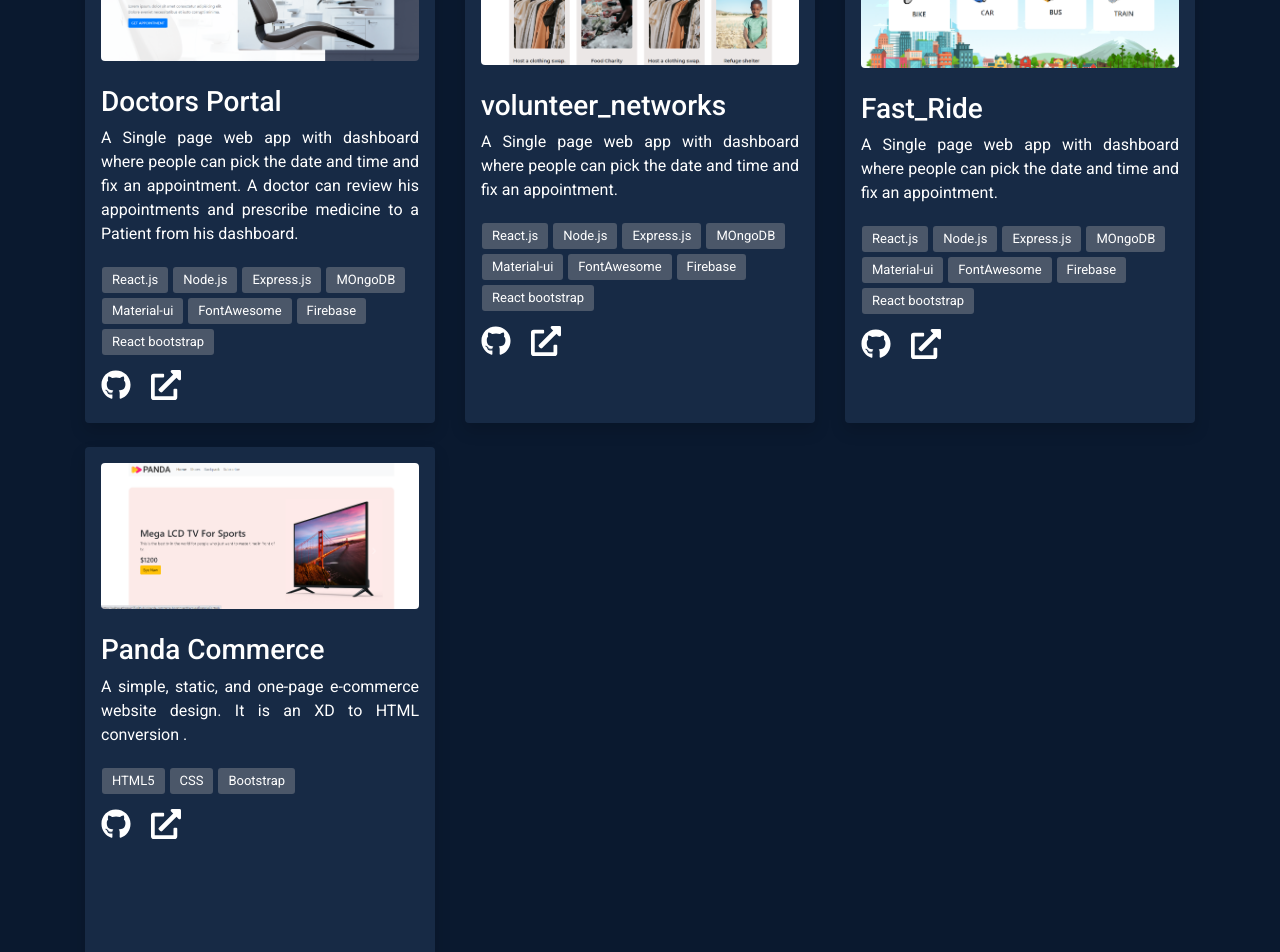
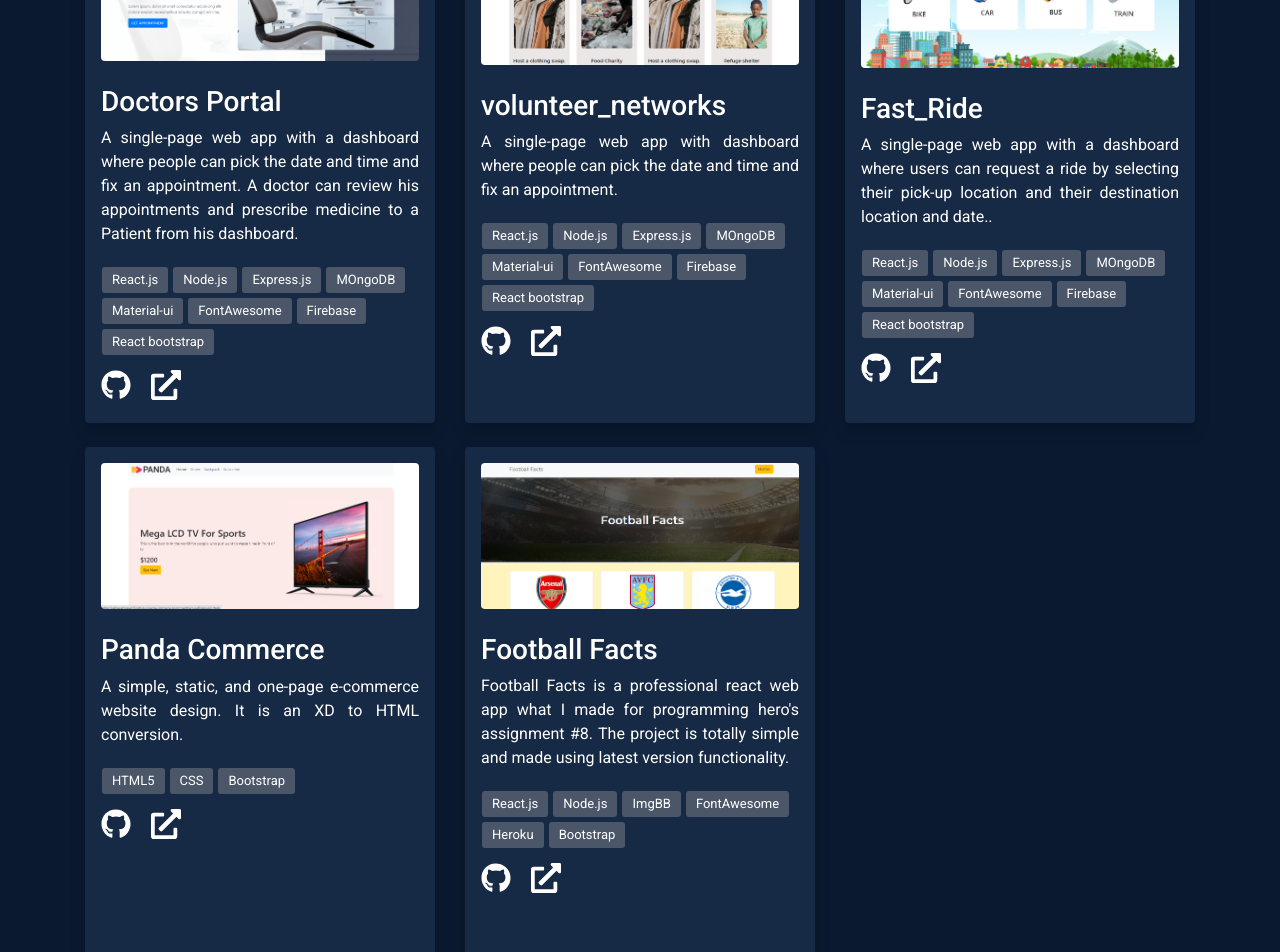
Before and after one commit to sakhawat9/my-protfolio, a React (Create React App) app: page /project in a window 1280 px wide. Shown: the part 800-1752 px from the top of the page. Built offline with nearby package versions, Linux system fonts and the light colour scheme.

Commit message:
added project

```diff
--- a/src/component/Home/Hero/Hero.js
+++ b/src/component/Home/Hero/Hero.js
@@ -34,27 +34,12 @@ const Hero = () => {
                         'Front end developer',
                         'Full-stack Web Developer',
                         ]}
+                        loop={true}
                         multiTextDelay={1000}
-                        typeSpeed={200}
+                        typeSpeed={150}
                     />
-                        <TypeWriterEffect
-                        textStyle={{
-                        fontFamily: 'Roboto',
-                        color: '#fff',
-                        fontWeight: 500,
-                        fontSize: '1.5em',
-                        }}
-                        startDelay={2000}
-                        cursorColor="#fff"
-                        multiText={[
-                        'A self-motivated and enthusiastic web developer with a deep interest in JavaScript. To work in the Software industry with modern web technologies of different local & multinational Software/ IT agencies of Bangladesh and grow rapidly with increasing responsibilities.',
 
-                        ]}
-                        multiTextDelay={1000}
-                        typeSpeed={50}
-                    />
-                        <p></p>
-                        {/* <p className="text-justify">A self-motivated and enthusiastic web developer with a deep interest in JavaScript. To work in the Software industry with modern web technologies of different local & multinational Software/ IT agencies of Bangladesh and grow rapidly with increasing responsibilities.</p> */}
+                        <p className="text-justify my-3">A self-motivated and enthusiastic web developer with a deep interest in JavaScript. To work in the Software industry with modern web technologies of different local & multinational Software/ IT agencies of Bangladesh and grow rapidly with increasing responsibilities.</p>
                         <button onClick={handleClick} as={Link} to="/about" className="btn-brand mr-3">About Me</button>
                         <button className="button-style btn-brand"><a href="https://drive.google.com/uc?export=download&id=16pfdkeTdG4VZh5VLwULO18M09kT35LBY">Download Resume</a></button>
                     </div>
--- a/src/component/Home/Home/Home.js
+++ b/src/component/Home/Home/Home.js
@@ -11,7 +11,7 @@ const Home = (Component) => {
             <Hero />
             <Main />
             <Contact />
-            <ParticlesBg type="circle" bg={true} />        </div>
+            <ParticlesBg type="cobweb" bg={true} />        </div>
     );
 };
 
--- a/src/component/Project/Project.js
+++ b/src/component/Project/Project.js
@@ -7,6 +7,7 @@ import forth from '../../images/forth_website.png'
 import five from '../../images/five_website.png';
 import volunteerNetworks from '../../images/volunteer_network.png'
 import panda from '../../images/panda_commerch.png'
+import football from '../../images/Football.png'
 import { FontAwesomeIcon } from '@fortawesome/react-fontawesome'
 import { faGithub } from '@fortawesome/free-brands-svg-icons'
 import { faExternalLinkAlt } from '@fortawesome/free-solid-svg-icons';
@@ -67,7 +68,7 @@ const Project = () => {
                             <div style={{background: '#172A45', height: '520px'}} className="p-3 img-animation text-justify shadow rounded">
                                 <figure><img className="mb-2 rounded" style={{width: '100%'}} src={third} alt=""/></figure>
                                 <h3>Daily Mart</h3>
-                                <p>A full-stack single page web application where users can choose, explore and order food by submitting relevant information.</p>
+                                <p>A full-stack single-page web application where users can choose, explore and order food by submitting relevant information.</p>
                                 <div className="row technology px-3 pb-2">
                                     <span>React.js</span>
                                     <span>Node.js</span>
@@ -86,7 +87,7 @@ const Project = () => {
                             <div style={{background: '#172A45', height: '520px'}} className="p-3 img-animation text-justify shadow rounded">
                                 <figure><img className="mb-2 rounded" style={{width: '100%'}} src={five} alt=""/></figure>
                                 <h3>Doctors Portal</h3>
-                                <p>A Single page web app with dashboard where people can pick the date and time and fix an appointment. A doctor can review his appointments and prescribe medicine to a Patient from his dashboard.</p>
+                                <p>A single-page web app with a dashboard where people can pick the date and time and fix an appointment. A doctor can review his appointments and prescribe medicine to a Patient from his dashboard.</p>
                                 <div className="row technology px-3 pb-2">
                                     <span>React.js</span>
                                     <span>Node.js</span>
@@ -105,7 +106,7 @@ const Project = () => {
                             <div style={{background: '#172A45', height: '520px'}} className="p-3 img-animation text-justify shadow rounded">
                                 <figure><img className="mb-2 rounded" style={{width: '100%'}} src={volunteerNetworks} alt=""/></figure>
                                 <h3>volunteer_networks</h3>
-                                <p>A Single page web app with dashboard where people can pick the date and time and fix an appointment. </p>
+                                <p>A single-page web app with dashboard where people can pick the date and time and fix an appointment. </p>
                                 <div className="row technology px-3 pb-2">
                                     <span>React.js</span>
                                     <span>Node.js</span>
@@ -124,7 +125,7 @@ const Project = () => {
                             <div style={{background: '#172A45', height: '520px'}} className="p-3 img-animation text-justify shadow rounded">
                                 <figure><img className="mb-2 rounded" style={{width: '100%'}} src={forth} alt=""/></figure>
                                 <h3>Fast_Ride</h3>
-                                <p>A Single page web app with dashboard where people can pick the date and time and fix an appointment. </p>
+                                <p>A single-page web app with a dashboard where users can request a ride by selecting their pick-up location and their destination location and date.. </p>
                                 <div className="row technology px-3 pb-2">
                                     <span>React.js</span>
                                     <span>Node.js</span>
@@ -143,7 +144,7 @@ const Project = () => {
                             <div style={{background: '#172A45', height: '520px'}} className="p-3 img-animation text-justify shadow rounded">
                                 <figure><img className="mb-2 rounded" style={{width: '100%'}} src={panda} alt=""/></figure>
                                 <h3>Panda Commerce</h3>
-                                <p>A simple, static, and one-page e-commerce website design. It is an XD to HTML conversion .</p>
+                                <p>A simple, static, and one-page e-commerce website design. It is an XD to HTML conversion.</p>
                                 <div className="row technology px-3 pb-2">
                                     <span>HTML5</span>
                                     <span>CSS</span>
@@ -155,6 +156,25 @@ const Project = () => {
                                 </div>
                             </div>
                         </div>
+                        <div className="col-lg-4 col-md-6 mb-4">
+                            <div style={{background: '#172A45', height: '520px'}} className="p-3 img-animation text-justify shadow rounded">
+                                <figure><img className="mb-2 rounded" style={{width: '100%'}} src={football} alt=""/></figure>
+                                <h3>Football Facts</h3>
+                                <p>Football Facts is a professional react web app what I made for programming hero's assignment #8. The project is totally simple and made using latest version functionality.</p>
+                                <div className="row technology px-3 pb-2">
+                                <span>React.js</span>
+                                    <span>Node.js</span>
+                                    <span>ImgBB</span>
+                                    <span>FontAwesome</span>
+                                    <span>Heroku</span>
+                                    <span>Bootstrap</span>
+                                </div>
+                                <div className="">
+                                <a style={{fontSize: "30px", paddingRight: "20px"}} target="_blank" href="https://github.com/SakhawatHossain55/Football-Facts"><FontAwesomeIcon icon={faGithub} /></a>
+                                <a style={{fontSize: "30px"}} target="_blank" href="https://cranky-visvesvaraya-ed5ebc.netlify.app"><FontAwesomeIcon icon={faExternalLinkAlt} /></a>
+                                </div>
+                            </div>
+                        </div>
                     </div>
                 </>
             </Container>
```
Also changed, not shown: src/images/Football.png (added).
